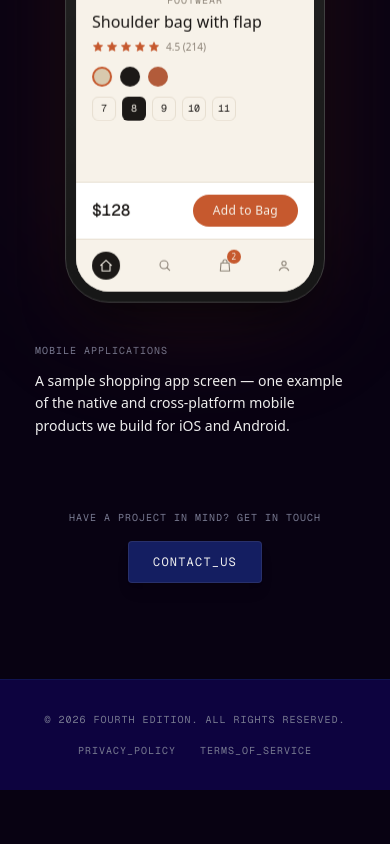
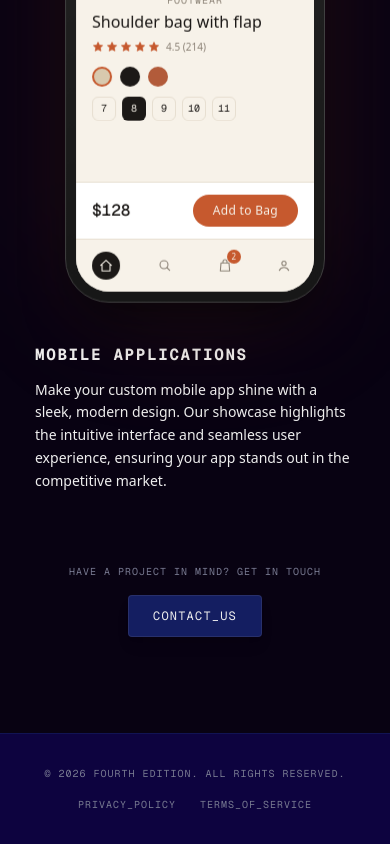
Before and after one commit to Fourth-Edition/Website, a Next.js app: page / in a window 390 px wide. Shown: the part 579-1423 px from the top of the page. Before the commit the page ends 1369 px from the top, so only its background shows below. Built offline with nearby package versions, Linux system fonts and the light colour scheme.

Commit message:
Refactor useShowcaseEntrance function for improved readability and update MobileShowcase text content for better clarity and engagement

```diff
--- a/app/components/mobile-showcase/MobileShowcase.tsx
+++ b/app/components/mobile-showcase/MobileShowcase.tsx
@@ -11,7 +11,9 @@ import AppScreen from "./AppScreen";
  * Phone eases in from a slight 3D tilt to rest, then settles into a
  * slow perpetual float — same restrained motion language as the intro.
  */
-function useShowcaseEntrance(wrapperRef: React.RefObject<HTMLDivElement | null>) {
+function useShowcaseEntrance(
+  wrapperRef: React.RefObject<HTMLDivElement | null>
+) {
   useGSAP(() => {
     const wrapper = wrapperRef.current;
     if (!wrapper) return;
@@ -19,7 +21,14 @@ function useShowcaseEntrance(wrapperRef: React.RefObject<HTMLDivElement | null>)
     gsap.fromTo(
       wrapper,
       { opacity: 0, y: 40, rotateY: -18 },
-      { opacity: 1, y: 0, rotateY: 0, duration: 1, ease: "power3.out", delay: 0.2 }
+      {
+        opacity: 1,
+        y: 0,
+        rotateY: 0,
+        duration: 1,
+        ease: "power3.out",
+        delay: 0.2,
+      }
     );
   }, []);
 }
@@ -39,12 +48,15 @@ export default function MobileShowcase() {
       </div>
 
       <div className="text-left space-y-3 max-w-xs">
-        <p className={`${geistMono.className} text-brand-slate text-[10px] tracking-widest`}>
+        <p
+          className={`${geistMono.className}  text-md font-bold tracking-widest`}
+        >
           MOBILE APPLICATIONS
         </p>
         <p className="text-brand-light text-sm md:text-base leading-relaxed font-light">
-          A sample shopping app screen — one example of the native and
-          cross-platform mobile products we build for iOS and Android.
+          Make your custom mobile app shine with a sleek, modern design. Our
+          showcase highlights the intuitive interface and seamless user
+          experience, ensuring your app stands out in the competitive market.
         </p>
       </div>
     </div>
```
